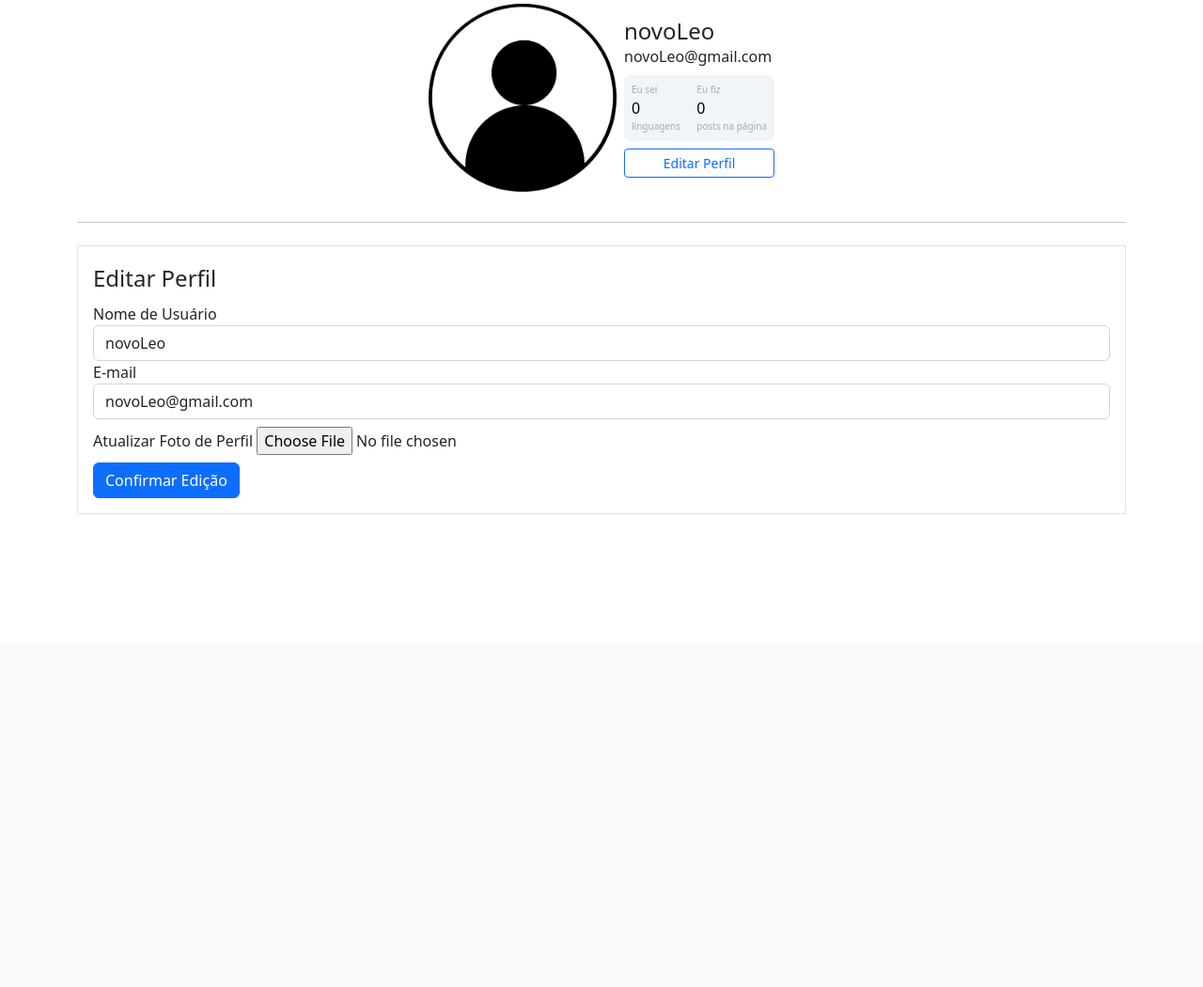
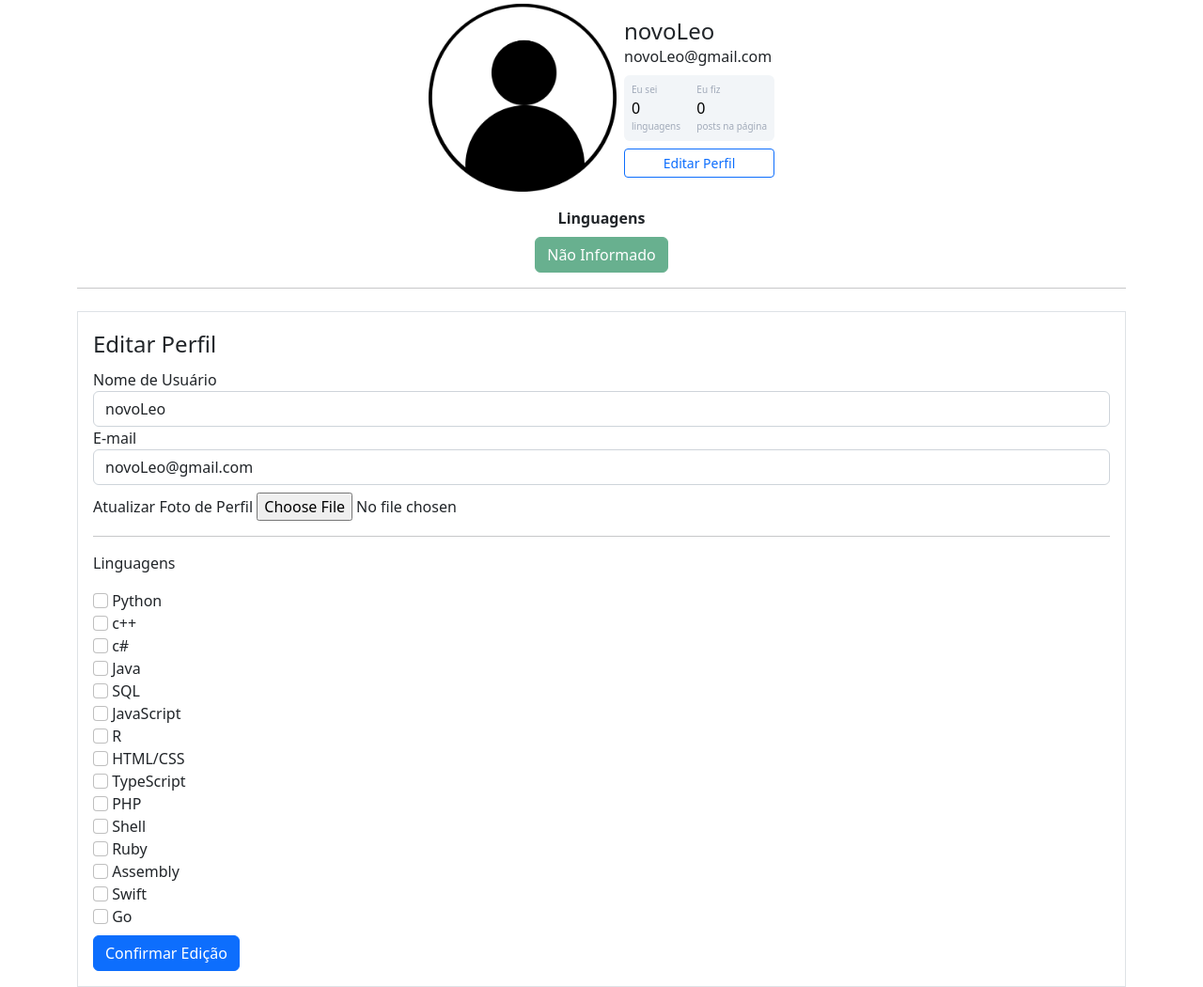
Before and after one commit to leoFagundes/AplicacaoWeb-ComunidadeProgramacao, a Flask app: page /perfil/editar in a window 1280 px wide. Shown: the part 116-1166 px from the top of the page at 94% size. Before the commit the page ends 663 px from the top, so only its background shows below. Run offline with Flask 2, Linux system fonts and the light colour scheme; a user stored in the database is signed in; some libraries are stand-ins or nearby versions.

Commit message:
Atualizando linguagens

```diff
--- a/comunidadeprogs/forms.py
+++ b/comunidadeprogs/forms.py
@@ -1,4 +1,5 @@
 #instalar o falsk_wtf -> pip install flask-wtf
+from platform import python_branch
 from flask_wtf import FlaskForm
 from flask_wtf.file import FileField, FileAllowed
 from wtforms import StringField, PasswordField, SubmitField, BooleanField
@@ -38,6 +39,23 @@ class FormEditarPerfil(FlaskForm):
     username = StringField('Nome de Usuário', validators=[DataRequired()]) #DataRequired -> obrigatório
     email = StringField('E-mail', validators=[DataRequired(), Email()])
     foto_perfil = FileField('Atualizar Foto de Perfil', validators=[FileAllowed(['jpg', 'png', 'gif', 'svg'])])
+
+    linguagem_python = BooleanField('Python')
+    linguagem_cplus = BooleanField('c++')
+    linguagem_csharp = BooleanField('c#')
+    linguagem_java = BooleanField('Java')
+    linguagem_sql = BooleanField('SQL')
+    linguagem_javascript = BooleanField('JavaScript')
+    linguagem_r = BooleanField('R')
+    linguagem_htmlcss = BooleanField('HTML/CSS')
+    linguagem_typescript = BooleanField('TypeScript')
+    linguagem_php = BooleanField('PHP')
+    linguagem_shell = BooleanField('Shell')
+    linguagem_ruby = BooleanField('Ruby')
+    linguagem_assembly = BooleanField('Assembly')
+    linguagem_swift = BooleanField('Swift')
+    linguagem_go = BooleanField('Go')
+
     botao_submit_editarperfil = SubmitField('Confirmar Edição')
 
     def validate_email(self, email):
--- a/comunidadeprogs/routes.py
+++ b/comunidadeprogs/routes.py
@@ -96,6 +96,27 @@ def salvar_imagem(imagem):
 
     return nome_arquivo
 
+def atualizar_linguagens(form):
+    lista_linguagens = []
+    for campo in form:
+        if 'linguagem_' in campo.name:
+            if campo.data:
+                #adicionar o texto do campo.label (python...) na lista de linguagens
+                lista_linguagens.append(campo.label.text)
+    return ';'.join(lista_linguagens)
+
+'''
+Cola para verificar no banco de dados pelo Python console:
+----------------------------------------
+from comunidadeprogs import database
+from comunidadeprogs.models import Usuario
+
+usuario = Usuario.query.filter_by(email='leoTeste@gmail.com').first()
+
+usuario.linguagens
+
+'''
+
 @app.route('/perfil/editar', methods=['GET', 'POST'])
 @login_required
 def editar_perfil():
@@ -107,6 +128,7 @@ def editar_perfil():
             #mudar o campo foto_perfil do usuario para o novo nome da imagem
             nome_imagem = salvar_imagem(form.foto_perfil.data)
             current_user.foto_perfil = nome_imagem
+        current_user.linguagens = atualizar_linguagens(form)
         database.session.commit()
         flash(f'Perfil atualizado com Sucesso', "alert-success")
         return redirect(url_for('perfil'))
--- a/comunidadeprogs/templates/editarperfil.html
+++ b/comunidadeprogs/templates/editarperfil.html
@@ -45,6 +45,16 @@
                             {% endfor %}
                         {% endif %}
                     </div>
+                    <hr>
+                    <p>Linguagens</p>
+                    {% for campo in form %}
+                        {% if 'linguagem_' in campo.name %}
+                            <div class="form-group">
+                                {{ campo(class="form-check-input") }}
+                                {{ campo.label(class="form-check-label") }}
+                            </div>
+                        {% endif %}
+                    {% endfor %}
                 </fieldset>
                 {{ form.botao_submit_editarperfil(class="btn btn-primary mt-2") }}
             </form>
--- a/comunidadeprogs/templates/login.html
+++ b/comunidadeprogs/templates/login.html
@@ -26,7 +26,7 @@
                                                 <div class="form-group">
                                                         {{ form_login.senha.label(class="form-control-label") }}
                                                         {% if form_login.senha.errors %}
-                                                                {{ form_login.senha(class="form-control is-invalid") }}
+                                                        {{ form_login.senha(class="form-control is-invalid") }}
                                                         <div class="invalid-feedback">
                                                                 {% for erro in form_login.senha.errors %}
                                                                         {{ erro }}
@@ -36,7 +36,7 @@
                                                                 {{ form_login.senha(class="form-control") }}
                                                         {% endif %}
                                                 </div>
-                                                        <div class="form-group">
+                                                <div class="form-group">
                                                         {{ form_login.lembrar_dados.label(class="form-check-label") }}
                                                         {{ form_login.lembrar_dados(class="form-check-input") }}
                                                 </div>
--- a/comunidadeprogs/templates/perfil.html
+++ b/comunidadeprogs/templates/perfil.html
@@ -12,11 +12,19 @@
                                         <span>{{ current_user.email }}</span>
                                         <div
                                                 class="p-2 mt-2 bg-primary d-flex justify-content-between rounded text-white stats">
-                                                <div class="d-flex flex-column">
-                                                        <span class="articles">Eu sei</span>
-                                                        <span class="number1">0</span>
-                                                        <span class="articles">linguagens</span>
-                                                </div>
+                                                {% if 'Não Informado' in current_user.linguagens %}
+                                                        <div class="d-flex flex-column">
+                                                                <span class="articles">Eu sei</span>
+                                                                <span class="number1">0</span>
+                                                                <span class="articles">linguagens</span>
+                                                        </div>
+                                                {% else %}
+                                                        <div class="d-flex flex-column">
+                                                                <span class="articles">Eu sei</span>
+                                                                <span class="number1">{{ current_user.linguagens.count(';') + 1 }}</span>
+                                                                <span class="articles">linguagens</span>
+                                                        </div>
+                                                {% endif %}
                                                 <div class="d-flex flex-column">
                                                         <span class="rating">Eu fiz</span>
                                                         <span class="number3">0</span>
@@ -30,6 +38,16 @@
                         </div>
                 </div>
         </div>
+
+        <div class="row justify-content-center">
+                <div class="col col-2" style="text-align: center">
+                        <strong>Linguagens</strong><br>
+                        {% for linguagem in current_user.linguagens.split(';') %}
+                                <button type="button" class="btn btn-success mt-2" disabled>{{ linguagem }}</button>
+                        {% endfor %}
+                </div>
+        </div>
+
 {% block form_editar_perfil %}
 {% endblock %}
 {% endblock %}
```
Also changed, not shown: comunidadeprogs/comunidade.db.
